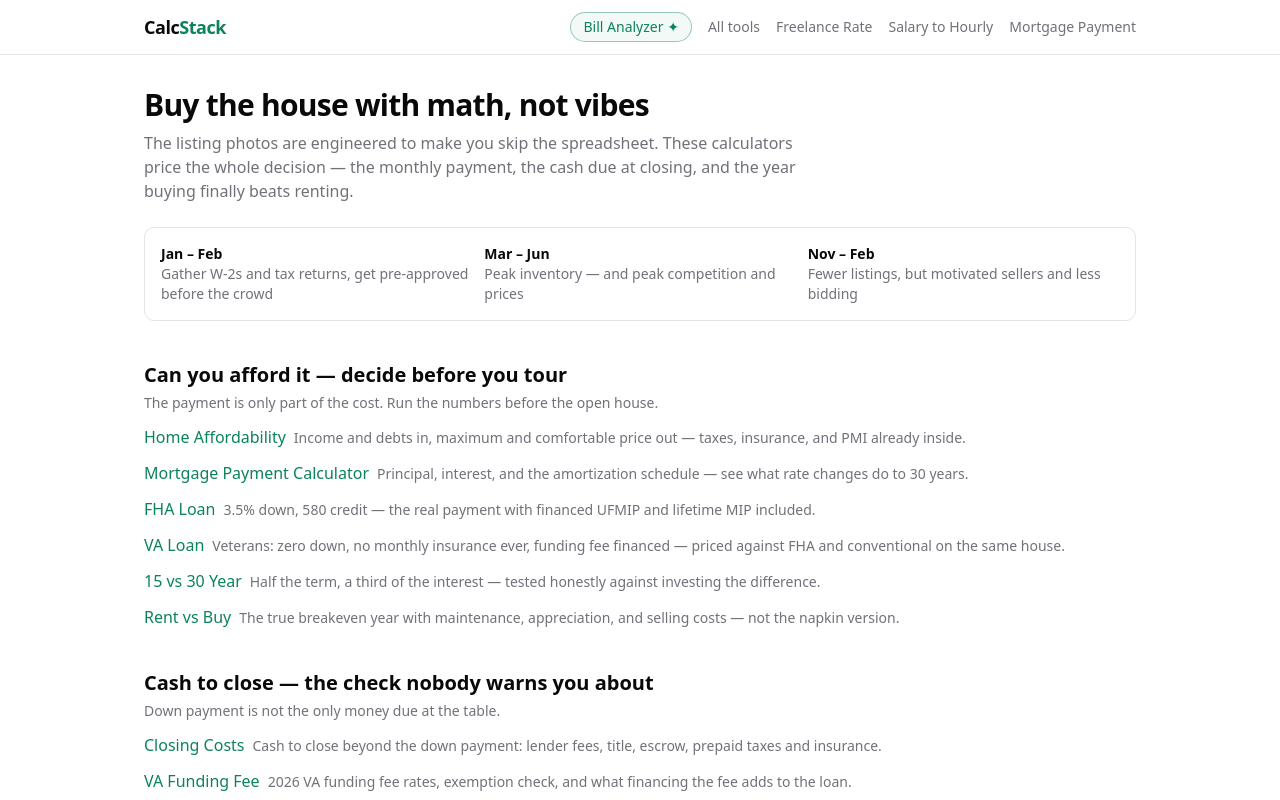
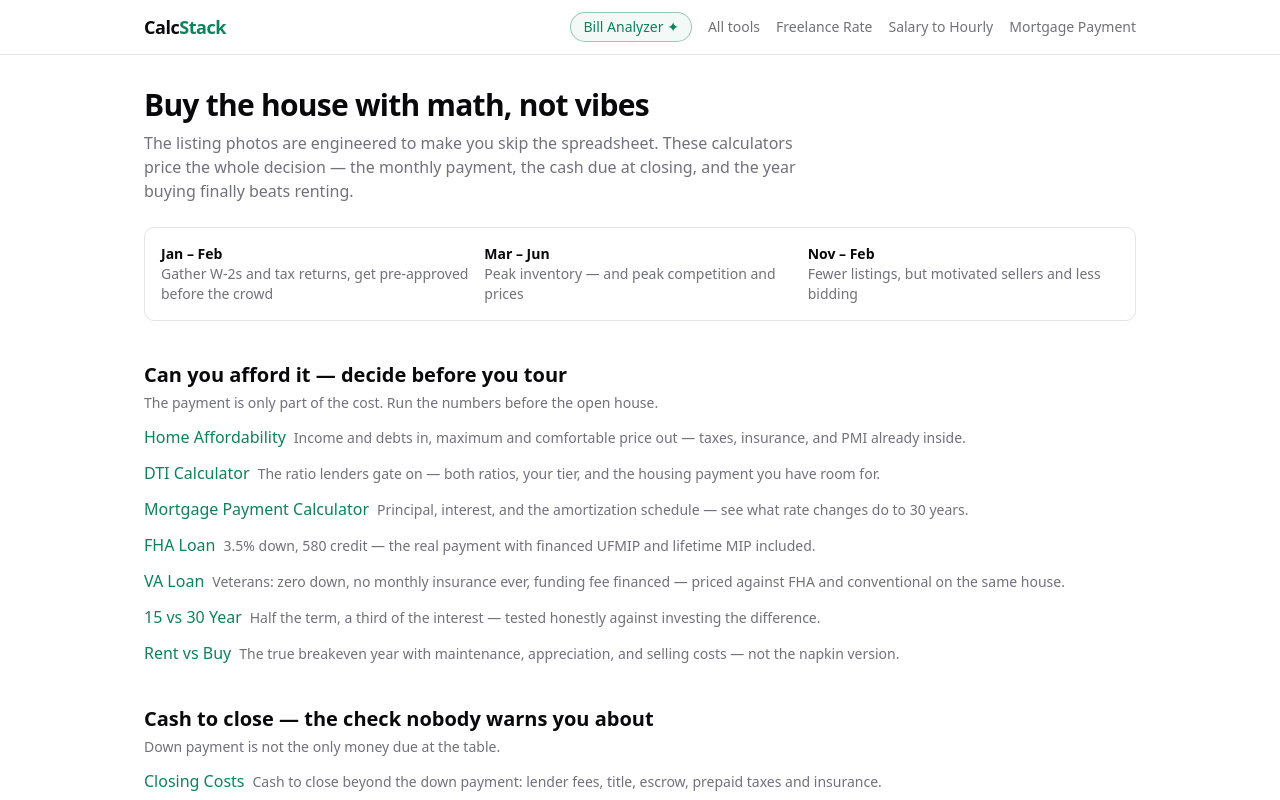
Before and after one commit to LIMENHelix/calcstack, a React (Vite) app: page /home-buying in a window 1280 px wide. Shown: the top 800 px of the page. Built offline with nearby package versions, Linux system fonts and the light colour scheme.

Commit message:
Add DTI calculator: front/back-end ratios, lender tiers, max housing payment per rule; wire into hub + buyer persona

```diff
--- a/src/calcs/index.tsx
+++ b/src/calcs/index.tsx
@@ -647,6 +647,81 @@ export function DebtPayoffCalc() {
   )
 }
 
+/* ---------------- DTI (Debt-to-Income) ---------------- */
+
+export function DtiCalc() {
+  const [income, setIncome] = useNumber(7500)
+  const [housing, setHousing] = useNumber(1800)
+  const [car, setCar] = useNumber(400)
+  const [student, setStudent] = useNumber(250)
+  const [cards, setCards] = useNumber(150)
+  const [other, setOther] = useNumber(0)
+
+  const r = useMemo(() => {
+    const debts = car + student + cards + other
+    const front = income > 0 ? (housing / income) * 100 : 0
+    const back = income > 0 ? ((housing + debts) / income) * 100 : 0
+    const room36 = Math.max(0, 0.36 * income - debts)
+    const room43 = Math.max(0, 0.43 * income - debts)
+    const room50 = Math.max(0, 0.5 * income - debts)
+    const grade =
+      back <= 36 && front <= 28
+        ? { label: 'Comfortable (28/36 zone)', tone: 'text-emerald-600' }
+        : back <= 43
+          ? { label: 'Approvable — conventional range', tone: 'text-amber-600' }
+          : back <= 50
+            ? { label: 'Stretched — FHA-with-factors range', tone: 'text-amber-700' }
+            : { label: 'Over lender limits', tone: 'text-red-600' }
+    return { debts, front, back, room36, room43, room50, grade }
+  }, [income, housing, car, student, cards, other])
+
+  return (
+    <Card>
+      <CardContent className="space-y-6 p-6">
+        <div className="grid gap-4 sm:grid-cols-2 lg:grid-cols-3">
+          <Field label="Gross monthly income (before tax)" value={income} onChange={setIncome} prefix="$" />
+          <Field label="Housing payment (PITI, current or proposed)" value={housing} onChange={setHousing} prefix="$" suffix="/mo" />
+          <Field label="Car payments" value={car} onChange={setCar} prefix="$" suffix="/mo" />
+          <Field label="Student loan payments" value={student} onChange={setStudent} prefix="$" suffix="/mo" />
+          <Field label="Credit card minimums" value={cards} onChange={setCards} prefix="$" suffix="/mo" />
+          <Field label="Other debt payments" value={other} onChange={setOther} prefix="$" suffix="/mo" />
+        </div>
+
+        <div className="grid gap-3 sm:grid-cols-2 lg:grid-cols-4">
+          <Result big label="Back-end DTI (the one lenders quote)" value={`${num(r.back, 1)}%`} />
+          <Result label="Front-end DTI (housing only)" value={`${num(r.front, 1)}%`} />
+          <Result label="Non-housing debt load" value={usd(r.debts, 2)} />
+          <Result label="Lender read" value={r.grade.label} />
+        </div>
+
+        <div className="overflow-x-auto rounded-lg border">
+          <table className="w-full text-sm">
+            <thead className="bg-muted">
+              <tr className="text-left text-xs uppercase tracking-wide text-muted-foreground">
+                <th className="p-2">Lending rule</th>
+                <th className="p-2 text-right">Max housing payment you have room for</th>
+                <th className="p-2 text-right">Your status</th>
+              </tr>
+            </thead>
+            <tbody>
+              <tr className="border-t"><td className="p-2">Comfortable (36% back-end)</td><td className="p-2 text-right">{usd(r.room36, 2)}/mo</td><td className="p-2 text-right">{housing <= r.room36 ? 'Inside' : 'Over'}</td></tr>
+              <tr className="border-t"><td className="p-2">Conventional cap (43%)</td><td className="p-2 text-right">{usd(r.room43, 2)}/mo</td><td className="p-2 text-right">{housing <= r.room43 ? 'Inside' : 'Over'}</td></tr>
+              <tr className="border-t"><td className="p-2">FHA stretch cap (50% w/ factors)</td><td className="p-2 text-right">{usd(r.room50, 2)}/mo</td><td className="p-2 text-right">{housing <= r.room50 ? 'Inside' : 'Over'}</td></tr>
+            </tbody>
+          </table>
+        </div>
+        <p className="text-xs text-muted-foreground">
+          Lenders count gross income (before taxes) against monthly obligations: housing
+          (principal, interest, taxes, insurance, HOA) plus minimum payments on every debt on your
+          credit report. Gross — not take-home — which is why the approved number always feels
+          richer than your budget. Rent, utilities, groceries, and subscriptions do not count;
+          judgments, alimony, and deferred student loans do.
+        </p>
+      </CardContent>
+    </Card>
+  )
+}
+
 export const CALC_COMPONENTS: Record<string, (props: CalcProps) => React.ReactElement> = {
   'freelance-rate-calculator': FreelanceRateCalc,
   'salary-to-hourly-calculator': SalaryHourlyCalc,
@@ -655,4 +730,5 @@ export const CALC_COMPONENTS: Record<string, (props: CalcProps) => React.ReactEl
   'savings-goal-calculator': SavingsGoalCalc,
   'loan-payoff-calculator': LoanPayoffCalc,
   'debt-payoff-calculator': DebtPayoffCalc,
+  'dti-calculator': DtiCalc,
 }
--- a/src/data/calculators.ts
+++ b/src/data/calculators.ts
@@ -3567,6 +3567,40 @@ export const CALCULATORS: CalculatorMeta[] = [
       {
         q: 'Should I consolidate instead?',
         a: 'Consolidation helps when the new rate is clearly below your weighted average AND you do not run the cards back up — the second part is where it usually fails. Run your debts here first; if the avalanche finishes in under 3 years, the discipline path often beats the new loan.',
+      },
+    ],
+  },
+  {
+    slug: 'dti-calculator',
+    title: 'DTI Calculator — Debt-to-Income Ratio Lenders Use (Front & Back End)',
+    shortTitle: 'DTI Calculator',
+    category: 'Loans & Debt',
+    description:
+      'Free debt-to-income calculator. Front-end and back-end DTI with the exact thresholds lenders use — 28/36 comfortable, 43% conventional, 50% FHA — and the housing payment you have room for.',
+    tagline: 'The single number that decides your mortgage, computed the lender\'s way.',
+    intro:
+      'DTI is the gate every loan application walks through first, and it is computed in a way that surprises people: gross income, not take-home, against housing plus minimum debt payments. This calculator shows both ratios, grades them against the real lending tiers, and converts the rules into the number you actually need — how much housing payment you have room for.',
+    howItWorks: [
+      'Enter gross monthly income (before taxes) and your housing payment — current or proposed.',
+      'Add car, student loan, credit card minimums, and other monthly debt payments.',
+      'Read front-end and back-end DTI, your lender tier, and the max housing payment under each rule.',
+    ],
+    faq: [
+      {
+        q: 'What DTI do lenders actually require?',
+        a: 'Conventional loans cap at 43% back-end for most borrowers (45–50% with strong compensating factors), FHA stretches to about 50%, and VA has no hard cap but uses residual income tests. The classic 28/36 rule (28% housing, 36% total) is the comfortable zone — approval above it is possible, but the budget gets tight fast.',
+      },
+      {
+        q: 'What counts as income and debt in DTI?',
+        a: 'Income is gross — before taxes — including salary, documented overtime, and provable side income. Debts are the minimum payments on your credit report: cards, car, student loans, personal loans, plus court-ordered payments. Renters: your CURRENT rent does not count once you are applying with a mortgage payment. Utilities, groceries, and subscriptions never count.',
+      },
+      {
+        q: 'My DTI is too high — what moves it fastest?',
+        a: 'Paying OFF a small debt beats paying DOWN a big one: eliminating a $250/month car payment drops your back-end by 3+ points instantly, while the same cash against a credit card balance barely moves the minimum. The second lever is a co-borrower\'s income. Run both scenarios here before touching anything.',
+      },
+      {
+        q: 'Is DTI computed before or after taxes?',
+        a: 'Before — lenders use gross income, which is why the approved payment always feels larger than your real budget can hold. Use the 36% "comfortable" row for planning your life and the 43% row only to know what you could be approved for.',
       },
     ],
   },
--- a/src/data/personas.ts
+++ b/src/data/personas.ts
@@ -841,6 +841,7 @@ export const PERSONAS: Persona[] = [
     ],
     calcSlugs: [
       'home-affordability-calculator',
+      'dti-calculator',
       'mortgage-payment-calculator',
       'rent-vs-buy-calculator',
       'closing-cost-calculator',
--- a/src/data/why.ts
+++ b/src/data/why.ts
@@ -235,4 +235,6 @@ export const WHY_USE: Record<string, string> = {
     'Homeowners getting refi mailers use it to test the pitch: break-even month first, then the horizon total that exposes a reset clock. It is the calculator that separates a lower payment from actual savings — the confusion lenders profit from.',
   'debt-payoff-calculator':
     'Anyone carrying multiple balances uses it to end the snowball-versus-avalanche argument with their own numbers — exact payoff dates and the dollar gap between strategies. The negative-amortization flag catches the trap most calculators never mention.',
+  'dti-calculator':
+    'Mortgage shoppers use it before applying, so the lender\'s first gate is never a surprise — and the "max housing payment per rule" table converts an abstract ratio into a shopping number. The gross-vs-take-home FAQ explains why approvals always feel generous.',
 }
--- a/src/pages/HomeBuying.tsx
+++ b/src/pages/HomeBuying.tsx
@@ -7,7 +7,7 @@ const SECTIONS: { title: string; blurb: string; slugs: readonly string[] }[] = [
   {
     title: 'Can you afford it — decide before you tour',
     blurb: 'The payment is only part of the cost. Run the numbers before the open house.',
-    slugs: ['home-affordability-calculator', 'mortgage-payment-calculator', 'fha-loan-calculator', 'va-loan-calculator', '15-year-mortgage-calculator', 'rent-vs-buy-calculator'],
+    slugs: ['home-affordability-calculator', 'dti-calculator', 'mortgage-payment-calculator', 'fha-loan-calculator', 'va-loan-calculator', '15-year-mortgage-calculator', 'rent-vs-buy-calculator'],
   },
   {
     title: 'Cash to close — the check nobody warns you about',
@@ -28,6 +28,7 @@ const SECTIONS: { title: string; blurb: string; slugs: readonly string[] }[] = [
 
 const REASONS: Record<string, string> = {
   'home-affordability-calculator': 'Income and debts in, maximum and comfortable price out — taxes, insurance, and PMI already inside.',
+  'dti-calculator': 'The ratio lenders gate on — both ratios, your tier, and the housing payment you have room for.',
   'mortgage-payment-calculator': 'Principal, interest, and the amortization schedule — see what rate changes do to 30 years.',
   'fha-loan-calculator': '3.5% down, 580 credit — the real payment with financed UFMIP and lifetime MIP included.',
   'va-loan-calculator': 'Veterans: zero down, no monthly insurance ever, funding fee financed — priced against FHA and conventional on the same house.',
```
Also changed, not shown: 1 other file (tests, documents, lock files or other folders).
